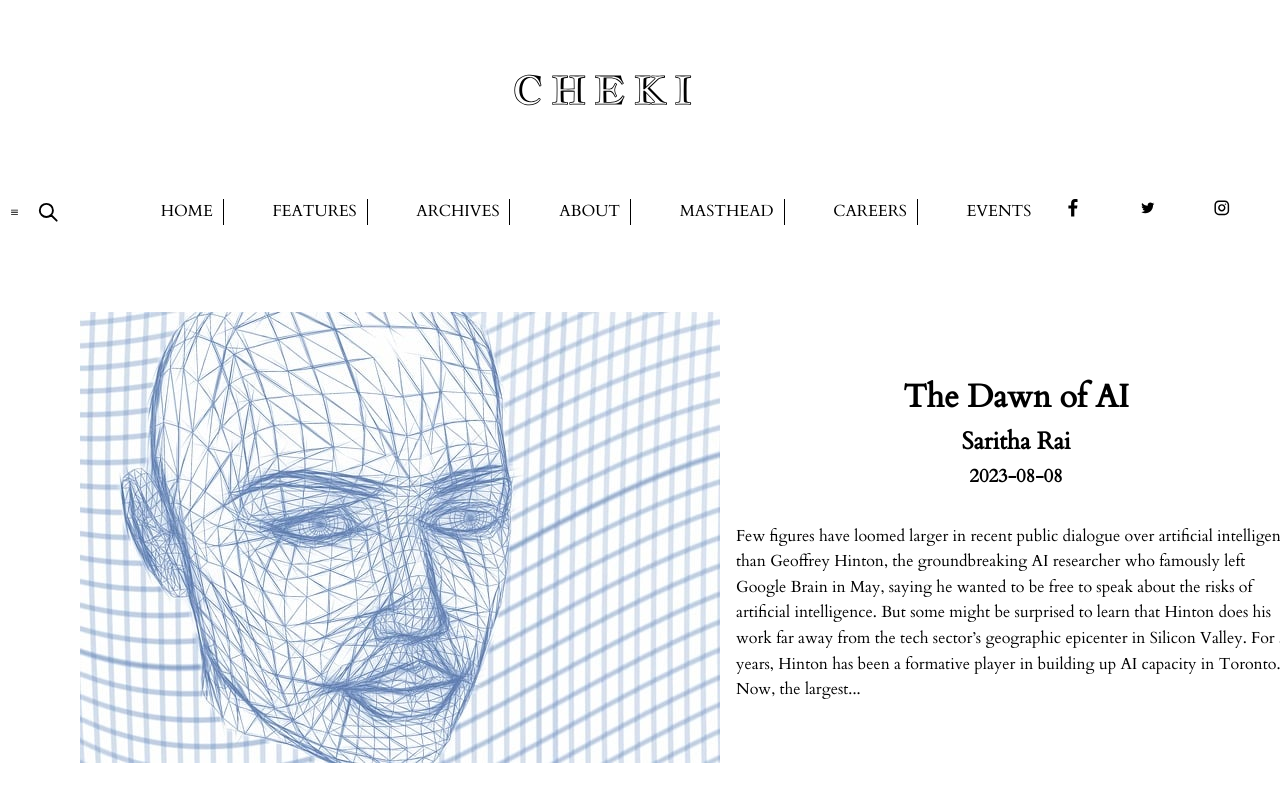
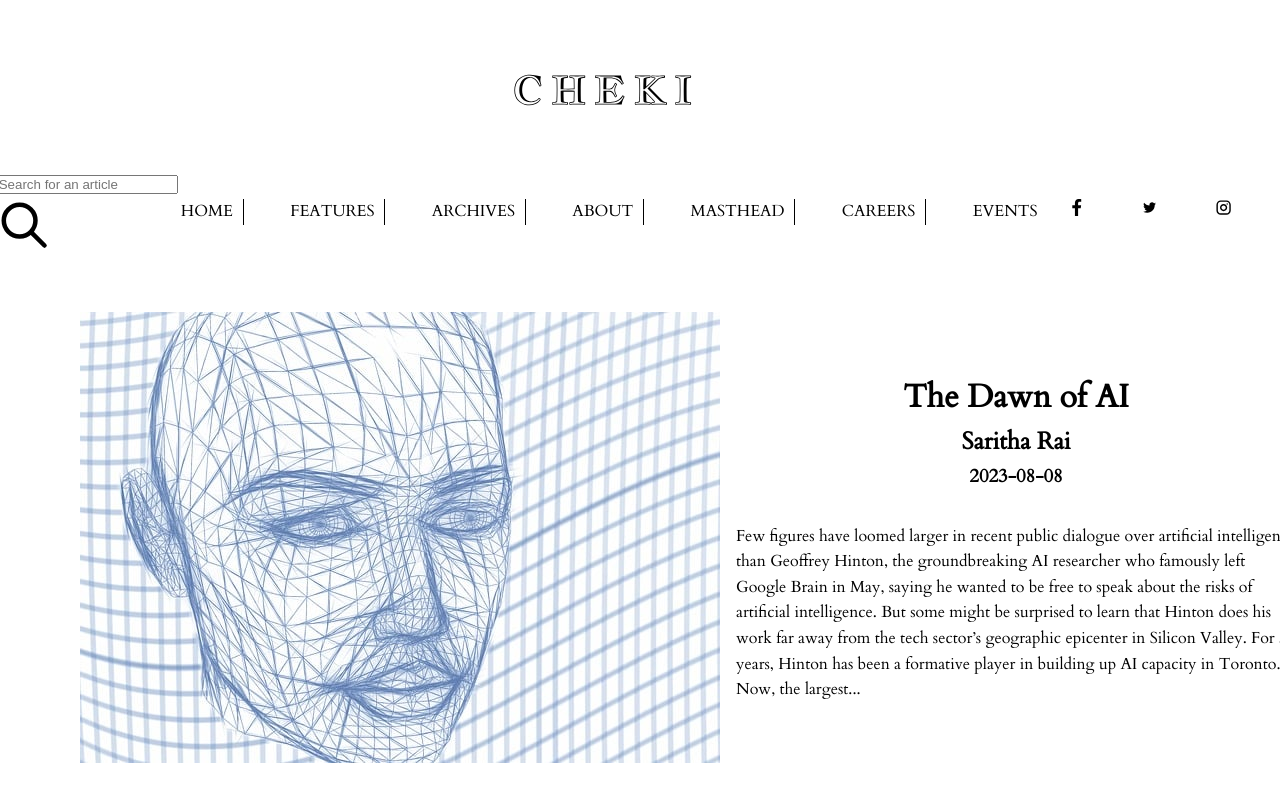
Before and after one commit to henrymutua/journalism-site, a Next.js app in the folder journalism-site/: page / in a window 1280 px wide. Both pictures are taken after a click on the element 74 px from the left and 212 px from the top of the page. Built offline with nearby package versions, Linux system fonts and the light colour scheme.

Commit message:
'added click function'

```diff
--- a/journalism-site/src/app/layout.tsx
+++ b/journalism-site/src/app/layout.tsx
@@ -1,4 +1,5 @@
 import './globals.css'
+import React from 'react'
 
 
 
--- a/journalism-site/src/components/LatestBody/index.tsx
+++ b/journalism-site/src/components/LatestBody/index.tsx
@@ -0,0 +1 @@
+export {default} from "./LatestBody"
--- a/journalism-site/src/components/NavMenu/NavMenu.tsx
+++ b/journalism-site/src/components/NavMenu/NavMenu.tsx
@@ -5,14 +5,42 @@ import { SearchIcon, FacebookIcon, TwitterIcon, InstagramIcon} from '../Icons/Ic
 import Hamburger from '../Hamburger/HamburgerIcon';
 import SideBar from '../SideBar/SideBar';
 import Link from 'next/link';
+import newsArticle, { Article } from '../../data/data';
+import { useRouter } from 'next/router';
 
 const NavMenu = () => {
 
     const [sidebarOpen, setSidebarOpen] = useState(false);
-
+    const [searchVisible, setSearchVisible] = useState(false); // State to track search input visibility
+    const [searchQuery, setSearchQuery] = useState('');
+    const [searchResults, setSearchResults] = useState<Article[]>([]);
+    const router =useRouter();
   const toggleSidebar = () => {
     setSidebarOpen(!sidebarOpen);
   };
+
+
+  const toggleSearch = () => {
+    setSearchVisible(!searchVisible); // Toggle search input visibility
+  };
+
+  const handleSearch = () => {
+    // Filter articles based on the searchQuery
+    const results = newsArticle.filter((article) => {
+      return (
+        article.title.toLowerCase().includes(searchQuery.toLowerCase()) ||
+        article.content.toLowerCase().includes(searchQuery.toLowerCase())
+      );
+    });
+
+    // Set the searchResults state with the matching results
+    setSearchResults(results);
+    router.push(`/search-results?query=${encodeURIComponent(searchQuery)}`);
+  };
+
+
+
+
 
     return(
         <div className={styles.NavMenu}>
@@ -22,7 +50,36 @@ const NavMenu = () => {
 
 
 
-                <SearchIcon/>
+                    <div onClick={toggleSearch} className={styles.SearchIcon}>
+          <SearchIcon />
+        </div>
+        {/* Display search input when searchVisible is true */}
+        {searchVisible && (
+          <div className={styles.SearchContainer}>
+            <input
+              type="text"
+              placeholder="Search for an article"
+              value={searchQuery}
+              onChange={(e) => setSearchQuery(e.target.value)}
+            />
+            <span onClick={handleSearch} className={styles.SearchIcon}>
+              <SearchIcon />
+            </span>
+          </div>
+        )}
+        {/* Display search results here */}
+        {/* {searchResults.length > 0 && (
+          <div className={styles.SearchResults}>
+            <ul>
+              {searchResults.map((article, index) => (
+                <li key={index}>
+                  <h2>{article.title}</h2>
+                  <p>{article.content}</p>
+                </li>
+              ))}
+            </ul>
+          </div>
+        )} */}
             </div>
             <div className={styles.NavMenuItemTwo}>
             <div className={styles.ItemOne}><Link href='/'>HOME</Link></div>
@@ -34,9 +91,9 @@ const NavMenu = () => {
                  <div className={styles.ItemSeven}><Link href='/Events'>EVENTS</Link></div>
             </div>
             <div className={styles.NavMenuItemThree}>
-                <FacebookIcon/>
-                <TwitterIcon/>
-                <InstagramIcon/>
+                <a href="https://www.facebook.com/Creatives.Garage/"><FacebookIcon/></a>
+                <a href="https://twitter.com/cr8vesgarage"><TwitterIcon/></a>
+                <a href="https://www.instagram.com/creativesgarage/"><InstagramIcon/></a>
             </div>
             {sidebarOpen && <SideBar active={sidebarOpen} onClose={toggleSidebar} />}
         </div>
--- a/journalism-site/src/components/NewsDetailPage/NewsDetailPage.tsx
+++ b/journalism-site/src/components/NewsDetailPage/NewsDetailPage.tsx
@@ -10,6 +10,7 @@ interface NewsDetailPageProps {
 }
 
 const NewsDetailPage: React.FC<NewsDetailPageProps> = ({ article }) => {
+    console.log(article)
   if (!article) {
     return <div><p>News article not found</p></div>;
   }
```
Also changed, not shown: journalism-site/src/components/NewsDetailPage/NewsDetailPage.module.css (+23 -0 lines).
